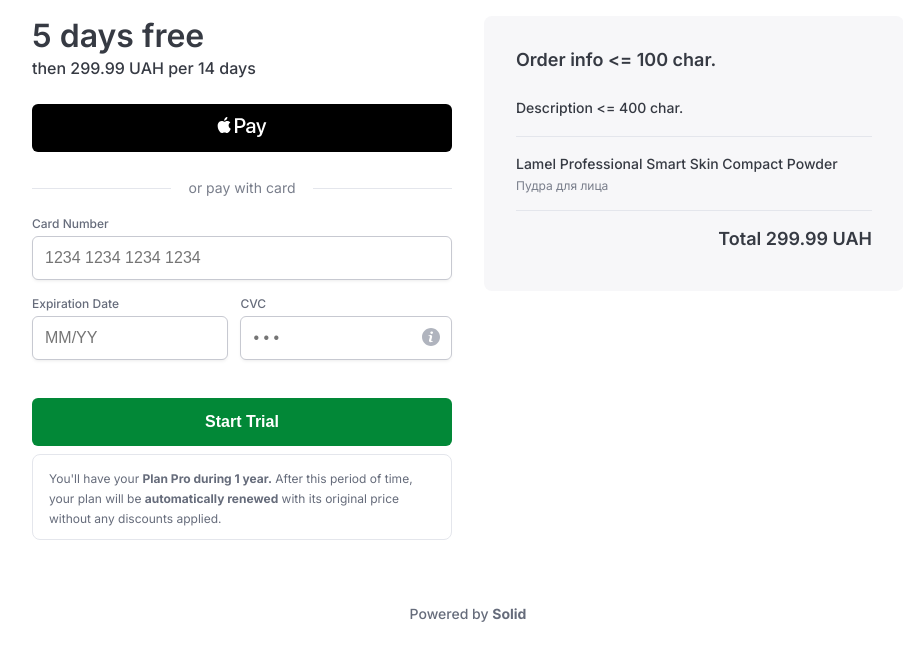
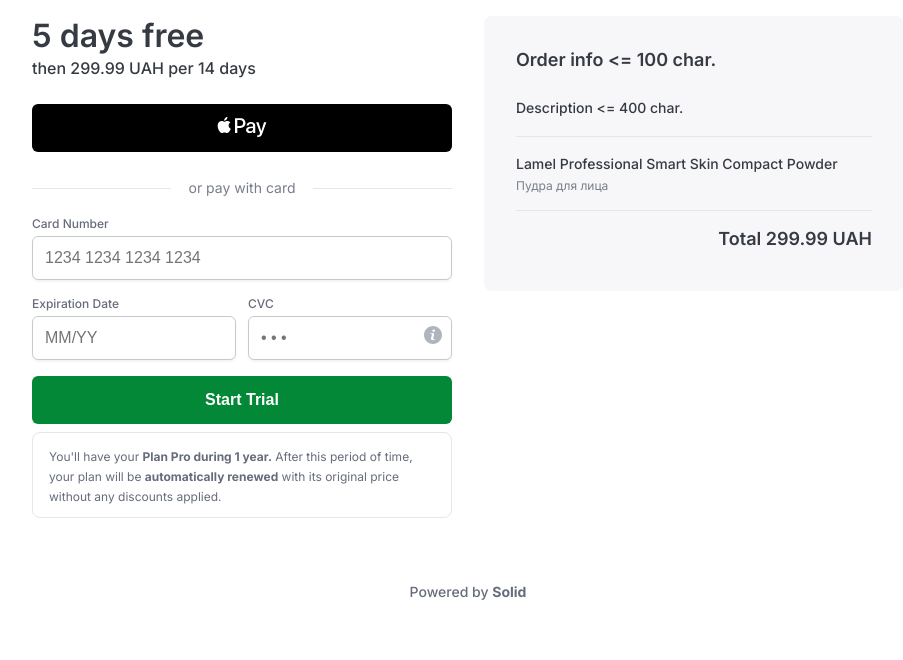
Before and after one commit to LonelyTrouvere/test-task, a React (Vite) app: page / in a window 1280 px wide. Shown: the top 660 px of the page, without its empty margins (172-1075 px from the left). Built offline with nearby package versions, Linux system fonts and the light colour scheme.

Commit message:
fix input height of input with svg

```diff
--- a/src/utility-components/input/Input.css
+++ b/src/utility-components/input/Input.css
@@ -12,9 +12,13 @@
     color: #666C7B;
 }
 
+.custom-input-wrapper {
+    position: relative;
+}
+
 .input-svg {
     max-height: 18px;
-    position: relative;
-    bottom: 32px;
-    left: calc(100% - 30px);
+    position: absolute;
+    right: 5%;
+    bottom: calc(100% - 28px);
 }
--- a/src/utility-components/input/Input.tsx
+++ b/src/utility-components/input/Input.tsx
@@ -5,7 +5,7 @@ import { InputProps } from './type'
 const Input = forwardRef<HTMLInputElement, InputProps>((props, ref) => {
     const { error, svg } = props
     return (
-    <div>
+    <div className='custom-input-wrapper'>
         <input
             className='custom-input'
             style={{
```
